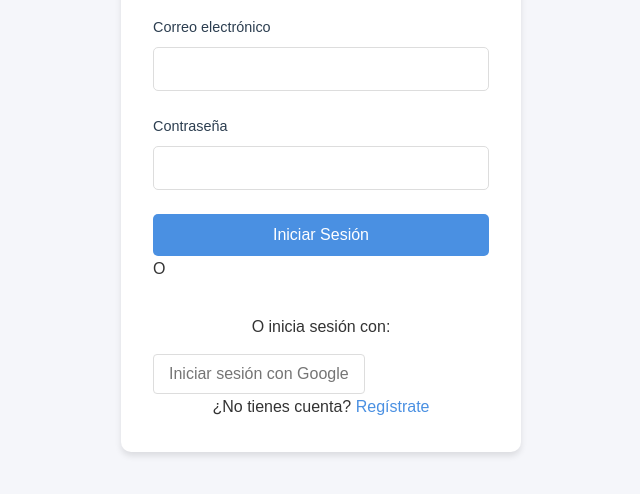
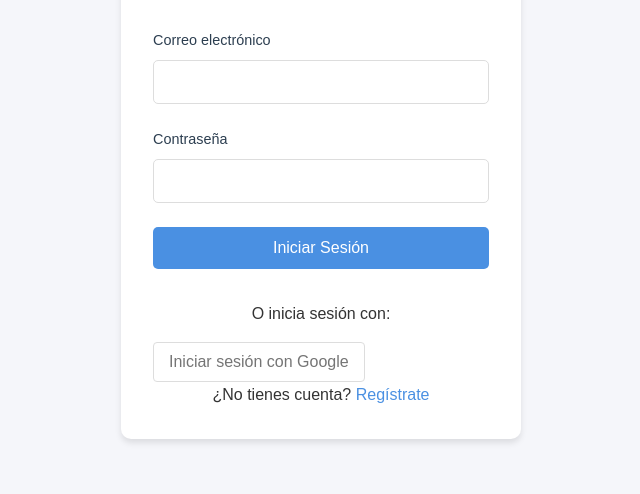
Before and after one commit to Barcodehub/front-test-social-media, a plain HTML site: page login.html in a window 1280 px wide. Shown: the part 234-728 px from the top of the page, without its empty margins (319-959 px from the left). Drawn offline with Linux system fonts and the light colour scheme; no server answers.

Commit message:
Update login.html

```diff
--- a/login.html
+++ b/login.html
@@ -27,10 +27,6 @@
                 <button type="submit" class="btn btn-primary btn-block">Iniciar Sesión</button>
             </form>
 
-             <!-- Separator -->
-             <div class="separator">
-                <span>O</span>
-            </div>
 
             <div class="auth-footer">
                 <div class="social-login">
```
